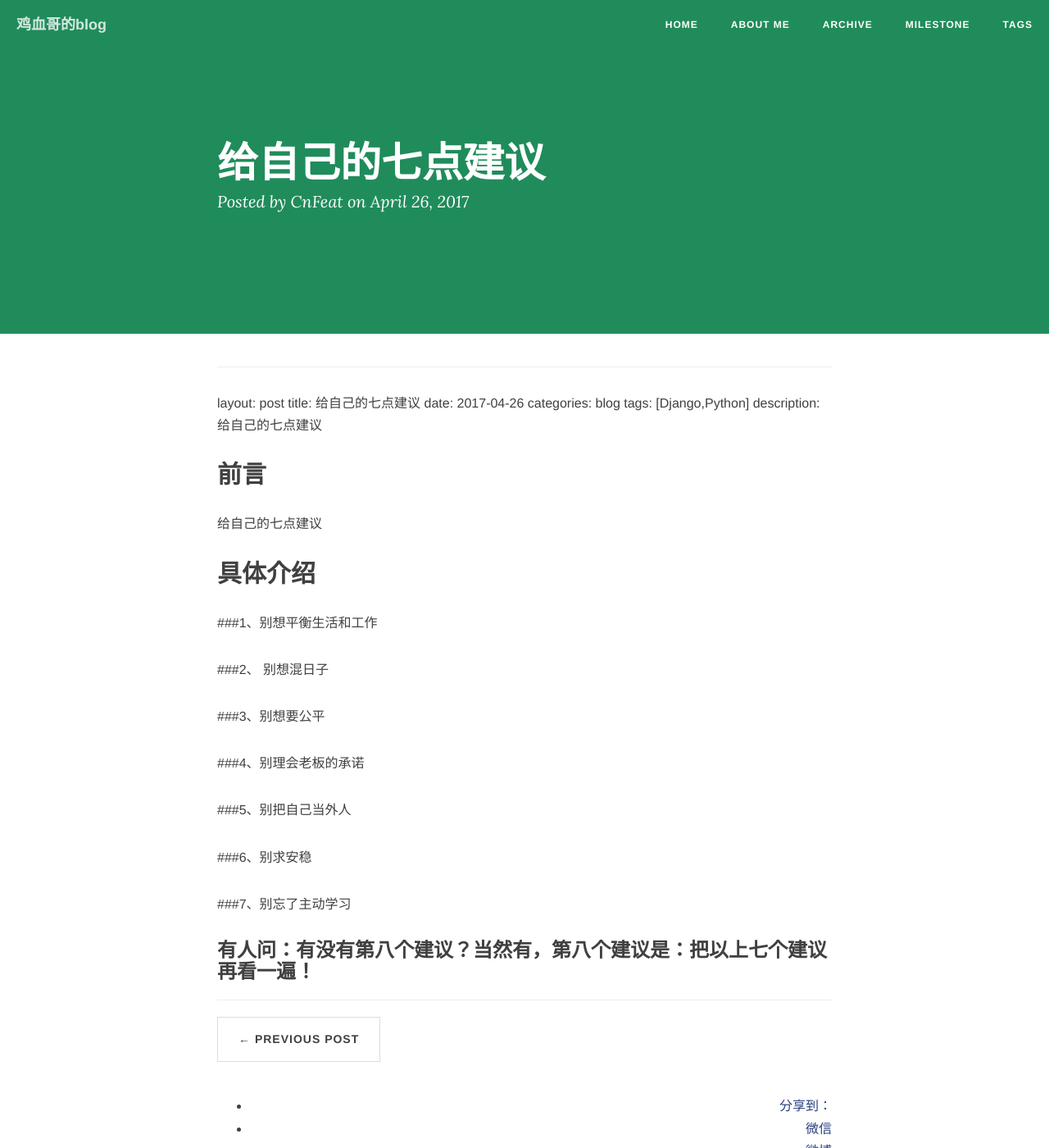
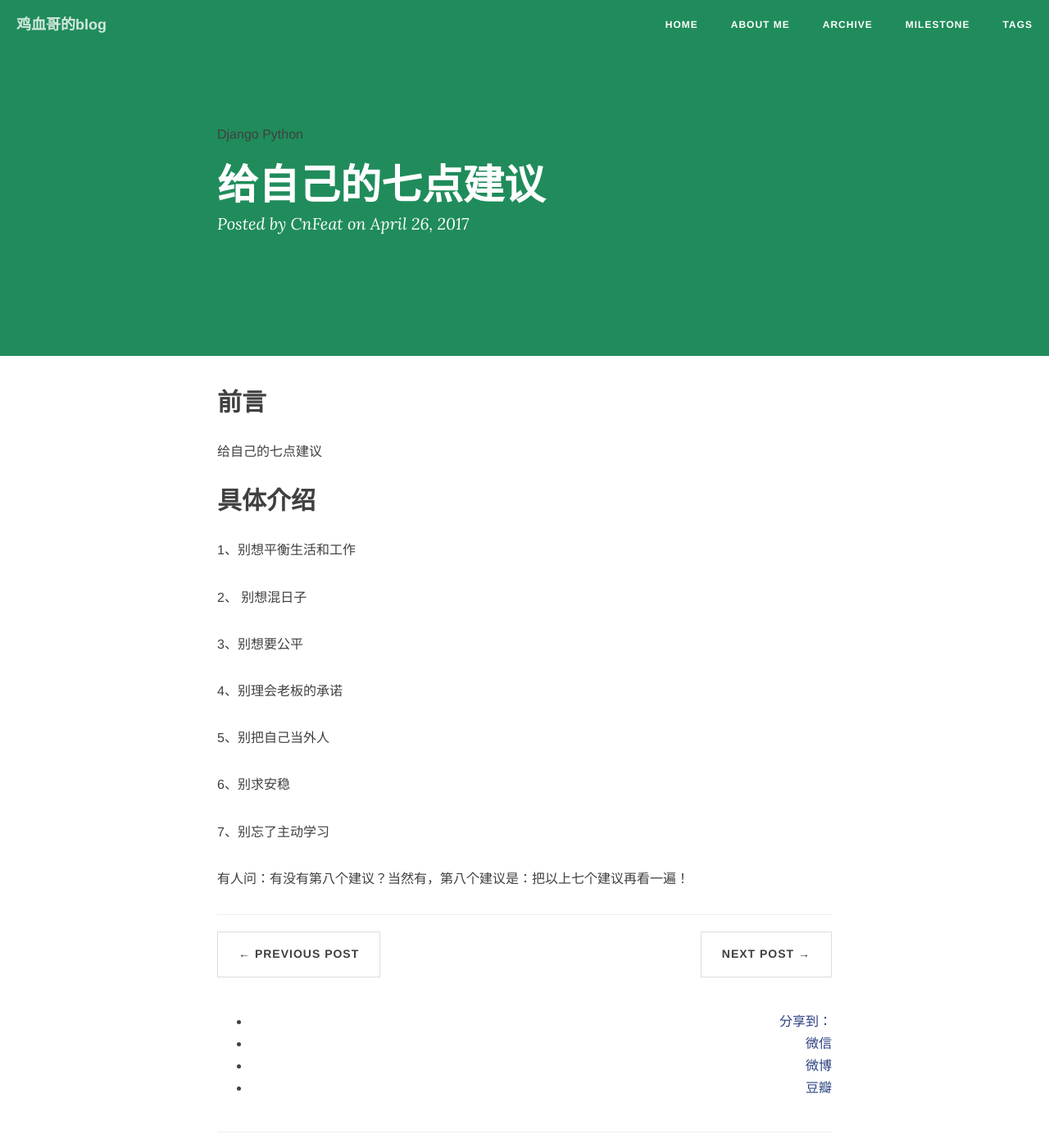
Before and after one commit to jixuege/jixuege.github.io, a Jekyll site: the page built from _posts/2017-04-26-给自己的七点建议.md, in a window 1280 px wide and 1400 px high. Shown: the whole window at 82% size. Built offline with Jekyll 4.4.1, drawn with Linux system fonts in a browser that asks for light colours; nearby versions of some CDN libraries; comment, search, counter and statistics services are not loaded.

```diff
--- a/_posts/2017-04-26-给自己的七点建议.md
+++ b/_posts/2017-04-26-给自己的七点建议.md
@@ -5,27 +5,27 @@
 categories: blog
 tags: [Django,Python]
 description: 给自己的七点建议
-
+---
 
 ## 前言
 
 给自己的七点建议
 ## 具体介绍
 
-###1、别想平衡生活和工作
+1、别想平衡生活和工作
 
 
-###2、 别想混日子
+2、 别想混日子
 
-###3、别想要公平
+3、别想要公平
 
-###4、别理会老板的承诺
+4、别理会老板的承诺
 
-###5、别把自己当外人
+5、别把自己当外人
 
-###6、别求安稳
+6、别求安稳
 
-###7、别忘了主动学习
+7、别忘了主动学习
 
 
-### 有人问：有没有第八个建议？当然有，第八个建议是：把以上七个建议再看一遍！
+有人问：有没有第八个建议？当然有，第八个建议是：把以上七个建议再看一遍！
```
Also changed, not shown: _posts/2017-04-21-pip安装ansible报错.md (+1 -1 lines), _posts/2017-04-22-执行yum update的时候出现提示usrbinapplydeltarpm not installed.md (+1 -1 lines), _posts/2017-04-23-yum安装高版本php.md (+1 -1 lines), _posts/2017-04-24-数据库1558错误.md (+1 -1 lines), _posts/2017-04-25-Django 基本命令.md (+1 -1 lines), _posts/2017-04-27-python 报错信息正确捕捉姿势.md (added, +55 -0 lines).
